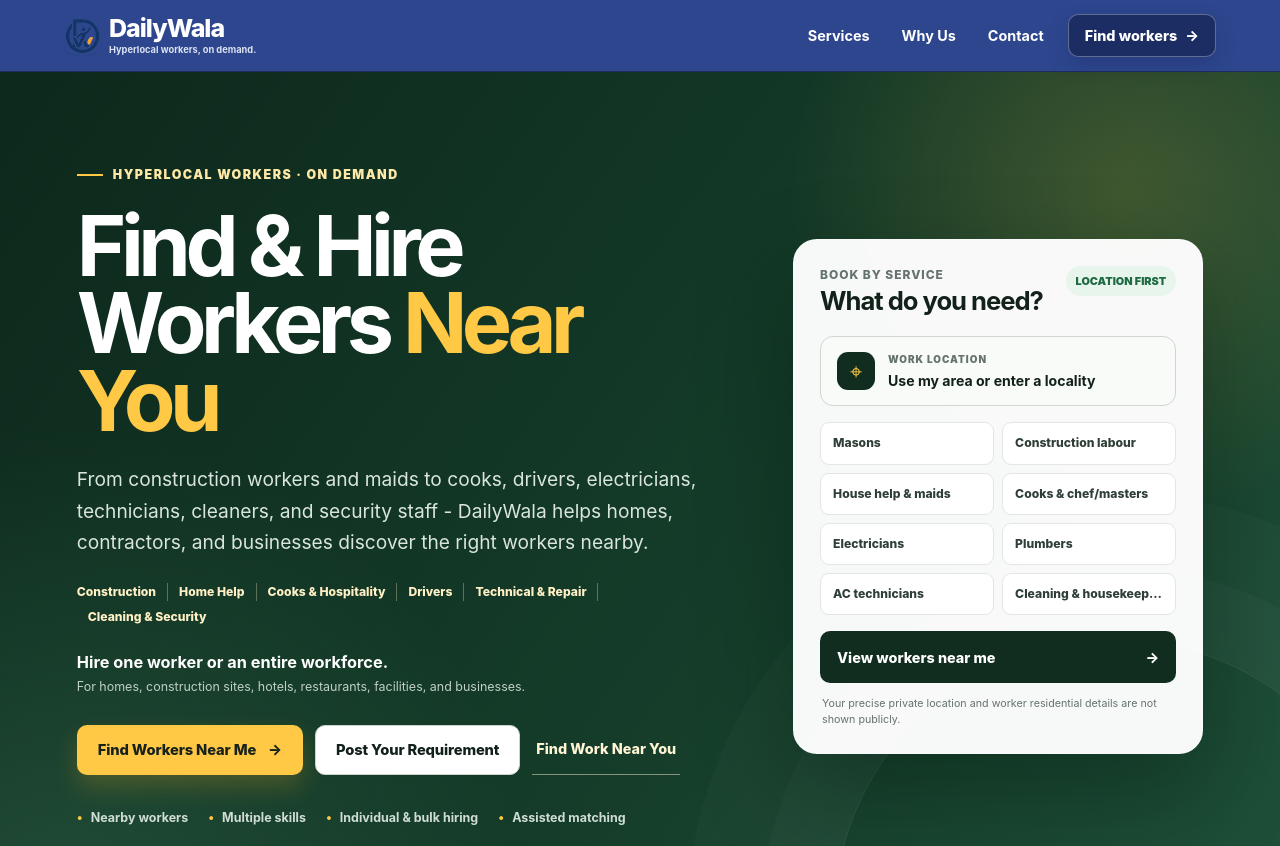
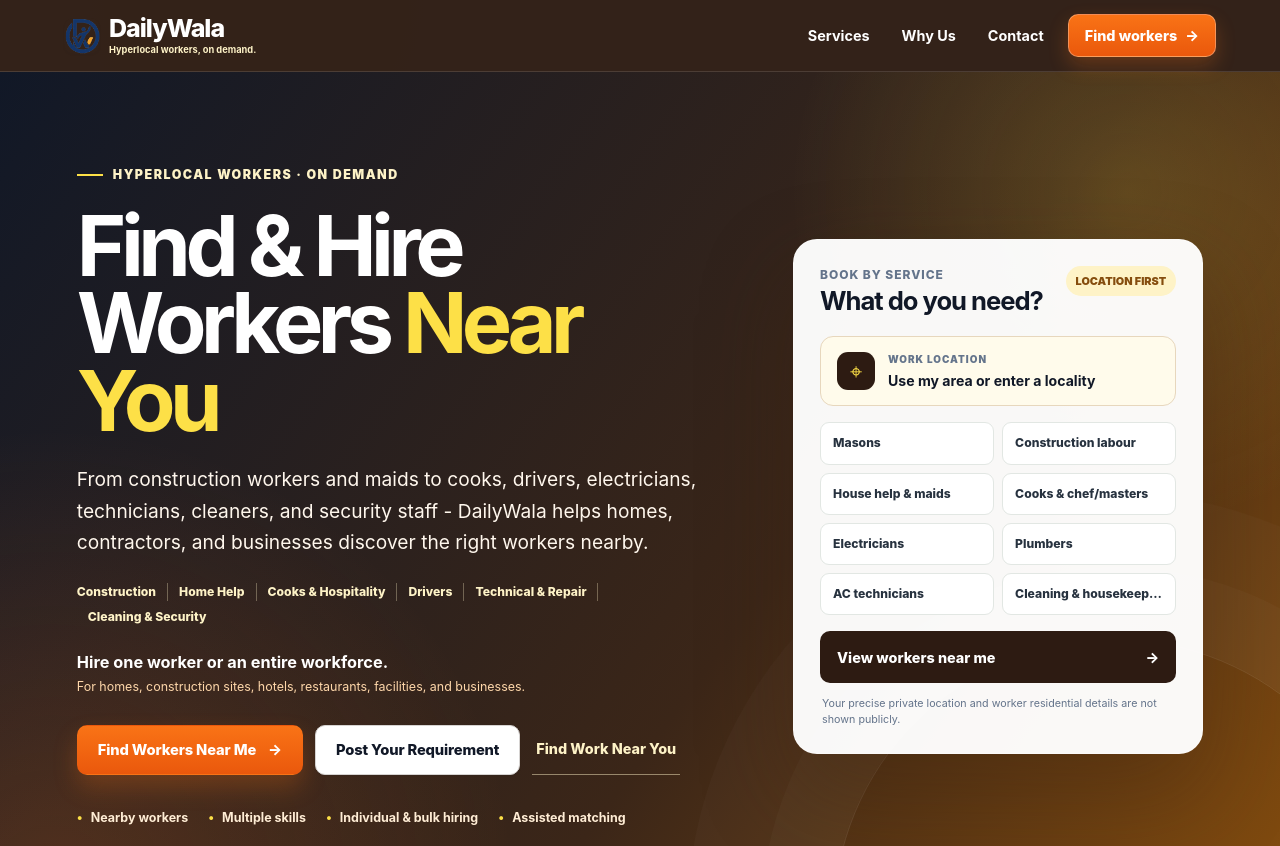
Before and after one commit to jnanamai052930/dailywala-seo-homepage, a Next.js app: page / in a window 1280 px wide. Shown: the top 846 px of the page. Built offline with nearby package versions, Linux system fonts and the light colour scheme.

Commit message:
Update site branding footer and analytics

```diff
--- a/app/globals.css
+++ b/app/globals.css
@@ -602,19 +602,19 @@
 }
 
 .why-card {
-  border-color: rgba(202, 138, 4, 0.18);
+  border-color: rgba(202, 138, 4, 0.24);
 }
 
 .why-card-verified {
-  background: linear-gradient(180deg, #fff7ed, #ffffff);
+  background: linear-gradient(180deg, #fff7ed, #fffdf7);
 }
 
 .why-card-wages {
-  background: linear-gradient(180deg, #eff6ff, #ffffff);
+  background: linear-gradient(180deg, #fffbeb, #ffffff);
 }
 
 .why-card-work {
-  background: linear-gradient(180deg, #f0fdf4, #ffffff);
+  background: linear-gradient(180deg, #fef3c7, #ffffff);
 }
 
 .service-group-card-construction-and-site-work {
@@ -644,8 +644,8 @@
   position: relative;
   overflow: hidden;
   background:
-    linear-gradient(90deg, rgba(17, 24, 39, 0.86) 0%, rgba(17, 24, 39, 0.7) 48%, rgba(17, 24, 39, 0.18) 100%),
-    linear-gradient(0deg, rgba(133, 77, 14, 0.18), rgba(133, 77, 14, 0.18)),
+    linear-gradient(90deg, rgba(17, 24, 39, 0.9) 0%, rgba(59, 38, 24, 0.76) 48%, rgba(133, 77, 14, 0.22) 100%),
+    linear-gradient(0deg, rgba(249, 115, 22, 0.12), rgba(249, 115, 22, 0.12)),
     url('/images/services-hero-sketch.png') center / cover no-repeat;
   color: #ffffff;
 }
@@ -1225,44 +1225,46 @@
 
 /* 2026 hyperlocal positioning system */
 :root {
-  --ink: #13211b;
-  --ink-soft: #2f3f37;
-  --muted: #66736c;
-  --line: #dde3de;
-  --line-strong: #cbd4cd;
-  --paper: #f4f6f1;
+  --ink: #111827;
+  --ink-soft: #27323f;
+  --muted: #64748b;
+  --line: #e5e7eb;
+  --line-strong: #d6d3d1;
+  --paper: #fffdf7;
   --surface: #ffffff;
-  --warm-surface: #fff8e6;
-  --brand: #f0a81c;
-  --brand-dark: #153d2a;
-  --brand-soft: #fff0c2;
-  --brand-hi: #ffc845;
-  --orange: #ed7a2b;
-  --orange-dark: #d65e12;
-  --blue: #245d47;
-  --forest: #102d20;
-  --forest-2: #1a4933;
-  --shadow-sm: 0 1px 2px rgba(19, 33, 27, 0.07);
-  --shadow-md: 0 14px 36px rgba(19, 33, 27, 0.09);
-  --shadow-lg: 0 32px 80px rgba(6, 35, 23, 0.18);
+  --warm-surface: #fffbeb;
+  --brand: #ca8a04;
+  --brand-dark: #854d0e;
+  --brand-soft: #fef3c7;
+  --brand-hi: #fde047;
+  --orange: #f97316;
+  --orange-dark: #ea580c;
+  --blue: #27408b;
+  --forest: #2d1b12;
+  --forest-2: #854d0e;
+  --shadow-sm: 0 1px 2px rgba(17, 24, 39, 0.07);
+  --shadow-md: 0 14px 36px rgba(17, 24, 39, 0.1);
+  --shadow-lg: 0 32px 80px rgba(133, 77, 14, 0.18);
 }
 
 body {
-  background: var(--paper);
+  background:
+    radial-gradient(circle at 20% 0%, rgba(253, 224, 71, 0.16), transparent 32rem),
+    linear-gradient(180deg, #fffdf7 0%, var(--paper) 46%, #ffffff 100%);
   color: var(--ink);
   font-family: Inter, ui-sans-serif, -apple-system, BlinkMacSystemFont, "Segoe UI", sans-serif;
 }
 
 :focus-visible {
-  outline: 3px solid rgba(240, 168, 28, 0.72);
+  outline: 3px solid rgba(249, 115, 22, 0.68);
   outline-offset: 3px;
 }
 
 .site-header {
   min-height: 72px;
   padding: 12px clamp(20px, 5vw, 76px);
-  border-color: #1b2d63;
-  background: rgba(39, 64, 139, 0.97);
+  border-color: rgba(255, 255, 255, 0.12);
+  background: rgba(45, 27, 18, 0.97);
 }
 
 .brand {
@@ -1285,7 +1287,7 @@
 
 .brand-lockup small {
   margin-top: 4px;
-  color: #dce3f4;
+  color: #fef3c7;
   font-size: 0.58rem;
   font-weight: 750;
   letter-spacing: 0;
@@ -1297,7 +1299,7 @@
   font-size: 0.9rem;
 }
 
-.site-header .nav a:hover { color: #dce3f4; }
+.site-header .nav a:hover { color: var(--brand-hi); }
 
 .header-cta {
   display: inline-flex;
@@ -1307,14 +1309,14 @@
   padding: 10px 16px;
   border-radius: 10px;
   border: 1px solid rgba(255, 255, 255, 0.3);
-  background: #1b2d63;
+  background: linear-gradient(180deg, var(--orange), var(--orange-dark));
   color: white;
   font-size: 0.9rem;
   font-weight: 800;
-  box-shadow: 0 9px 20px rgba(19, 30, 71, 0.22);
-}
-
-.header-cta:hover { background: #131e47; }
+  box-shadow: 0 9px 20px rgba(249, 115, 22, 0.24);
+}
+
+.header-cta:hover { background: var(--orange-dark); }
 
 .primary-action,
 .secondary-action,
@@ -1329,15 +1331,15 @@
 .primary-action,
 button {
   gap: 12px;
-  background: var(--brand-hi);
-  color: #17221c;
-  box-shadow: 0 12px 24px rgba(240, 168, 28, 0.22);
+  background: linear-gradient(180deg, var(--orange), var(--orange-dark));
+  color: white;
+  box-shadow: 0 12px 24px rgba(249, 115, 22, 0.24);
 }
 
 .primary-action:hover,
 button:hover {
-  background: #ffd35e;
-  box-shadow: 0 15px 28px rgba(240, 168, 28, 0.26);
+  background: var(--orange-dark);
+  box-shadow: 0 15px 28px rgba(249, 115, 22, 0.3);
 }
 
 .secondary-action {
@@ -1350,8 +1352,8 @@
   align-items: center;
   min-height: 50px;
   padding: 0 4px;
-  color: #fff4d3;
-  border-bottom: 1px solid rgba(255, 244, 211, 0.48);
+  color: #fef3c7;
+  border-bottom: 1px solid rgba(254, 243, 199, 0.48);
   font-size: 0.9rem;
   font-weight: 800;
 }
@@ -1364,7 +1366,7 @@
 .section .eyebrow,
 .contact-band .eyebrow {
   margin-bottom: 14px;
-  color: #956107;
+  color: var(--brand);
   font-size: 0.72rem;
   font-weight: 900;
   letter-spacing: 0.12em;
@@ -1392,9 +1394,9 @@
   padding: 94px clamp(22px, 6vw, 88px) 100px;
   overflow: hidden;
   background:
-    radial-gradient(circle at 88% 14%, rgba(255, 200, 69, 0.18), transparent 21rem),
-    radial-gradient(circle at 4% 96%, rgba(66, 129, 94, 0.3), transparent 29rem),
-    linear-gradient(126deg, #0d281c 0%, #153d2a 60%, #1e5139 100%);
+    radial-gradient(circle at 88% 14%, rgba(253, 224, 71, 0.17), transparent 21rem),
+    radial-gradient(circle at 4% 96%, rgba(249, 115, 22, 0.2), transparent 29rem),
+    linear-gradient(126deg, #111827 0%, #3b2618 60%, #854d0e 100%);
   color: white;
   isolation: isolate;
 }
@@ -1419,7 +1421,7 @@
   align-items: center;
   gap: 10px;
   margin: 0 0 22px;
-  color: #ffe9a7;
+  color: #fef3c7;
   font-size: 0.78rem;
   font-weight: 900;
   letter-spacing: 0.12em;
@@ -1452,7 +1454,7 @@
 .services-new-hero > div > p,
 .service-page-hero .hero-copy > p:last-of-type {
   max-width: 720px;
-  color: #d9e5de;
+  color: #fff7ed;
   font-size: clamp(1.04rem, 1.5vw, 1.25rem);
   line-height: 1.65;
 }
@@ -1462,14 +1464,14 @@
   flex-wrap: wrap;
   gap: 7px 0;
   margin-top: 24px;
-  color: #fff1c5;
+  color: #fef3c7;
   font-size: 0.76rem;
   font-weight: 850;
 }
 
 .hero-breadth a {
   padding: 0 11px;
-  border-right: 1px solid rgba(255, 241, 197, 0.32);
+  border-right: 1px solid rgba(254, 243, 199, 0.32);
 }
 
 .hero-breadth a:first-child { padding-left: 0; }
@@ -1483,14 +1485,14 @@
 }
 
 .hero-scale strong { color: white; font-size: 1.02rem; }
-.hero-scale span { color: #bfd0c5; font-size: 0.78rem; }
+.hero-scale span { color: #fed7aa; font-size: 0.78rem; }
 
 .hero-proof {
   display: flex;
   flex-wrap: wrap;
   gap: 8px 20px;
   margin-top: 34px;
-  color: #d0ddd5;
+  color: #ffedd5;
   font-size: 0.78rem;
   font-weight: 750;
 }
@@ -1508,7 +1510,7 @@
   border-radius: 24px;
   background: rgba(255, 255, 255, 0.97);
   color: var(--ink);
-  box-shadow: 0 38px 90px rgba(0, 18, 9, 0.34);
+  box-shadow: 0 38px 90px rgba(61, 35, 15, 0.34);
 }
 
 .finder-card-head {
@@ -1527,8 +1529,8 @@
 .availability-pill {
   padding: 7px 10px;
   border-radius: 999px;
-  background: #e8f5ec;
-  color: #1e6a43;
+  background: var(--brand-soft);
+  color: var(--brand-dark);
   font-size: 0.68rem;
   font-weight: 900;
   text-transform: uppercase;
@@ -1540,9 +1542,9 @@
   gap: 13px;
   min-height: 70px;
   padding: 13px 16px;
-  border: 1px solid #ced8d0;
+  border: 1px solid #e7d7bd;
   border-radius: 13px;
-  background: #f9fbf8;
+  background: #fffbeb;
 }
 
 .location-mark {
@@ -1580,7 +1582,7 @@
   white-space: nowrap;
 }
 
-.quick-services a:hover { border-color: #aebfb2; background: #f2f8f3; }
+.quick-services a:hover { border-color: var(--brand); background: #fffbeb; }
 
 .finder-submit {
   display: flex;
@@ -1617,7 +1619,7 @@
 .difference-heading > p:last-child,
 .flow-heading > p:last-child { color: var(--muted); font-size: 1.05rem; line-height: 1.7; }
 
-.service-marketplace { background: #f5f6f2; }
+.service-marketplace { background: #fff8e8; }
 
 .marketplace-grid {
   display: grid;
@@ -1633,38 +1635,38 @@
   border: 1px solid var(--line);
   border-radius: 18px;
   background: white;
-  box-shadow: 0 10px 28px rgba(16, 45, 32, 0.045);
+  box-shadow: 0 10px 28px rgba(17, 24, 39, 0.05);
   transition: transform 180ms ease, box-shadow 180ms ease, border-color 180ms ease;
 }
 
-.marketplace-card:hover { transform: translateY(-3px); border-color: #bac8bd; box-shadow: var(--shadow-md); }
+.marketplace-card:hover { transform: translateY(-3px); border-color: #e4b94d; box-shadow: var(--shadow-md); }
 .marketplace-card h3 { margin-bottom: 12px; font-size: 1.35rem; }
 .marketplace-card > p { color: var(--muted); font-size: 0.88rem; }
 .service-tags { display: flex; flex-wrap: wrap; gap: 7px; margin: 8px 0 26px; }
-.service-tags a { padding: 7px 9px; border-radius: 7px; background: #f2f5f1; color: #4d5e54; font-size: 0.68rem; font-weight: 750; }
+.service-tags a { padding: 7px 9px; border-radius: 7px; background: #fff5d6; color: #6f4a13; font-size: 0.68rem; font-weight: 750; }
 .card-link { display: flex; justify-content: space-between; margin-top: auto; padding-top: 18px; border-top: 1px solid var(--line); color: var(--forest-2); font-size: 0.78rem; font-weight: 900; }
 .center-action { display: flex; justify-content: center; margin-top: 30px; }
 
 .real-needs-section { background: white; }
 .use-case-grid { display: grid; grid-template-columns: repeat(3, minmax(0, 1fr)); gap: 12px; }
-.use-case-card { min-height: 190px; padding: 23px; border: 1px solid var(--line); border-radius: 14px; background: #fbfcfa; }
-.use-case-card > span { display: inline-block; margin-bottom: 26px; color: #99660c; font-size: 0.68rem; font-weight: 900; letter-spacing: 0.09em; text-transform: uppercase; }
+.use-case-card { min-height: 190px; padding: 23px; border: 1px solid #eee1c9; border-radius: 14px; background: #fffdf7; }
+.use-case-card > span { display: inline-block; margin-bottom: 26px; color: var(--brand); font-size: 0.68rem; font-weight: 900; letter-spacing: 0.09em; text-transform: uppercase; }
 .use-case-card h3 { margin-bottom: 9px; font-size: 1.1rem; }
 .use-case-card p { margin: 0; color: var(--muted); font-size: 0.8rem; }
 
-.flow-section { background: var(--forest); color: white; }
+.flow-section { background: linear-gradient(120deg, #111827, #3b2618 66%, #854d0e); color: white; }
 .flow-heading { display: grid; grid-template-columns: 1fr 1.25fr; gap: 20px 70px; align-items: end; margin-bottom: 48px; }
-.flow-heading .eyebrow { grid-column: 1 / -1; margin: 0; color: #ffe49b; }
+.flow-heading .eyebrow { grid-column: 1 / -1; margin: 0; color: #fde68a; }
 .flow-heading h2 { color: white; margin: 0; }
-.flow-heading > p:last-child { margin: 0; color: #bdd0c4; }
+.flow-heading > p:last-child { margin: 0; color: #ffedd5; }
 .fulfilment-flow { display: grid; grid-template-columns: repeat(5, 1fr); gap: 1px; margin: 0; padding: 0; overflow: hidden; border: 1px solid rgba(255,255,255,.18); border-radius: 16px; list-style: none; }
 .fulfilment-flow li { position: relative; display: flex; min-height: 135px; padding: 19px 16px; align-items: center; background: rgba(255,255,255,.055); }
 .fulfilment-flow li::before { content: ""; width: 9px; height: 9px; margin-right: 12px; flex: 0 0 auto; border-radius: 3px; background: var(--brand-hi); }
 .fulfilment-flow li:not(:last-child)::after { content: "→"; position: absolute; right: -8px; top: 50%; z-index: 1; color: var(--brand-hi); }
 .fulfilment-flow strong { display: block; }
-.fulfilment-flow strong { color: #f4f8f5; font-size: 0.76rem; line-height: 1.35; }
-
-.difference-section { display: grid; grid-template-columns: minmax(270px, .72fr) minmax(0, 1.28fr); gap: clamp(40px, 7vw, 100px); align-items: start; background: #f5f6f2; }
+.fulfilment-flow strong { color: #f8fafc; font-size: 0.76rem; line-height: 1.35; }
+
+.difference-section { display: grid; grid-template-columns: minmax(270px, .72fr) minmax(0, 1.28fr); gap: clamp(40px, 7vw, 100px); align-items: start; background: #fff8e8; }
 .difference-heading { position: sticky; top: 120px; }
 .difference-grid { display: grid; gap: 0; border-top: 1px solid var(--line-strong); }
 .difference-grid article { position: relative; padding: 25px 0 25px 22px; border-bottom: 1px solid var(--line-strong); }
@@ -1673,14 +1675,14 @@
 .difference-grid p { margin: 0; color: var(--muted); font-size: 0.85rem; line-height: 1.6; }
 
 .bulk-section { display: grid; grid-template-columns: 1.06fr .94fr; gap: clamp(40px, 7vw, 90px); align-items: center; background: white; }
-.bulk-art { position: relative; overflow: hidden; border-radius: 22px; background: #fff8e9; box-shadow: var(--shadow-lg); }
+.bulk-art { position: relative; overflow: hidden; border-radius: 22px; background: #fff7df; box-shadow: var(--shadow-lg); }
 .bulk-art img { width: 100%; min-height: 470px; object-fit: cover; object-position: center; }
 .bulk-copy > p:not(.eyebrow) { color: var(--muted); font-size: 1rem; line-height: 1.7; }
 .bulk-copy ul { display: grid; gap: 0; margin: 28px 0 32px; padding: 0; border-top: 1px solid var(--line); list-style: none; }
 .bulk-copy li { display: grid; grid-template-columns: 140px 1fr; gap: 22px; padding: 16px 0; border-bottom: 1px solid var(--line); font-size: 0.82rem; }
 .bulk-copy li span { color: var(--muted); }
 
-.search-intent-section { display: grid; grid-template-columns: .8fr 1.2fr; gap: clamp(30px, 7vw, 90px); padding-top: 64px; padding-bottom: 64px; background: #eef1ec; }
+.search-intent-section { display: grid; grid-template-columns: .8fr 1.2fr; gap: clamp(30px, 7vw, 90px); padding-top: 64px; padding-bottom: 64px; background: #fff3d6; }
 .search-intent-section h2 { font-size: clamp(1.8rem, 3vw, 2.7rem); }
 .search-intent-section > p { margin: 0; color: var(--muted); line-height: 1.75; }
 
@@ -1693,7 +1695,7 @@
   padding: 82px clamp(22px, 6vw, 88px);
   overflow: hidden;
   background:
-    linear-gradient(90deg, rgba(10, 37, 24, .98) 0%, rgba(18, 61, 42, .9) 58%, rgba(18, 61, 42, .46) 100%),
+    linear-gradient(90deg, rgba(17, 24, 39, .97) 0%, rgba(59, 38, 24, .9) 58%, rgba(133, 77, 14, .5) 100%),
     url('/images/services-hero-sketch.png') center / cover no-repeat;
   color: white;
 }
@@ -1701,40 +1703,40 @@
 .services-new-hero h1,
 .service-page-hero h1 { max-width: 850px; font-size: clamp(3rem, 6vw, 5.8rem); }
 .services-new-hero > div:first-child { max-width: 880px; }
-.services-hero-note { display: flex; flex-wrap: wrap; align-items: center; gap: 12px; margin-top: 36px; color: #ffe7a4; font-size: .75rem; font-weight: 900; text-transform: uppercase; letter-spacing: .08em; }
+.services-hero-note { display: flex; flex-wrap: wrap; align-items: center; gap: 12px; margin-top: 36px; color: #fef3c7; font-size: .75rem; font-weight: 900; text-transform: uppercase; letter-spacing: .08em; }
 .services-hero-note span { padding: 8px 11px; border: 1px solid rgba(255,255,255,.24); border-radius: 7px; background: rgba(255,255,255,.08); }
 .services-new-hero.why-new-hero { min-height: 540px; }
 
 .service-directory { background: white; }
 .directory-grid { display: grid; gap: 20px; }
-.directory-card { padding: 30px; border: 1px solid var(--line); border-radius: 18px; background: #f9faf7; }
+.directory-card { padding: 30px; border: 1px solid #eee1c9; border-radius: 18px; background: #fffdf7; }
 .directory-card > header { display: grid; grid-template-columns: minmax(0, 1fr); margin-bottom: 26px; }
 .directory-card h2 { margin: 0 0 8px; font-size: 1.65rem; letter-spacing: -.035em; }
 .directory-card header p { max-width: 820px; margin: 0; color: var(--muted); font-size: .86rem; }
 .directory-services { display: grid; grid-template-columns: repeat(3, minmax(0, 1fr)); gap: 9px; }
 .directory-services a { display: flex; align-items: center; justify-content: space-between; gap: 15px; min-height: 62px; padding: 13px 15px; border: 1px solid #e0e5e1; border-radius: 10px; background: white; }
-.directory-services a:hover { border-color: #aebdb1; }
+.directory-services a:hover { border-color: var(--brand); background: #fffbeb; }
 .directory-services span { font-size: .8rem; font-weight: 850; }
 .directory-services small { min-width: max-content; color: #7b8a81; font-size: .62rem; font-weight: 750; }
 
-.hiring-modes { background: #f3f5f1; }
+.hiring-modes { background: #fff8e8; }
 .hiring-modes > div:first-child { max-width: 800px; margin-bottom: 38px; }
 .hiring-mode-grid { display: grid; grid-template-columns: repeat(3, 1fr); gap: 12px; }
-.hiring-mode-grid article { min-height: 230px; padding: 25px; border-radius: 16px; background: var(--forest); color: white; }
-.hiring-mode-grid article > span { color: #ffd96f; font-size: .7rem; font-weight: 900; }
+.hiring-mode-grid article { min-height: 230px; padding: 25px; border-radius: 16px; background: linear-gradient(145deg, #2d1b12, #854d0e); color: white; }
+.hiring-mode-grid article > span { color: #fde68a; font-size: .7rem; font-weight: 900; }
 .hiring-mode-grid h3 { margin-top: 60px; color: white; }
-.hiring-mode-grid p { color: #c8d8ce; font-size: .82rem; }
-
-.privacy-section { display: grid; grid-template-columns: .75fr 1.25fr; gap: 70px; align-items: center; background: #fff8e5; }
+.hiring-mode-grid p { color: #ffedd5; font-size: .82rem; }
+
+.privacy-section { display: grid; grid-template-columns: .75fr 1.25fr; gap: 70px; align-items: center; background: #fff3d6; }
 .privacy-section h2 { font-size: clamp(1.8rem, 3vw, 2.8rem); }
-.privacy-section > p { margin: 0; color: #5f685f; line-height: 1.75; }
+.privacy-section > p { margin: 0; color: #6b5a46; line-height: 1.75; }
 
 .service-page-hero .hero-copy { max-width: 880px; }
 .service-detail-layout { display: grid; grid-template-columns: minmax(0, 1.2fr) minmax(300px, .8fr); gap: clamp(40px, 7vw, 90px); background: white; }
 .service-detail-copy h2 { font-size: clamp(2rem, 4vw, 3.2rem); }
-.service-assurance { display: grid; gap: 5px; margin-top: 28px; padding: 18px; border-left: 4px solid var(--brand); background: #f3f7f3; }
+.service-assurance { display: grid; gap: 5px; margin-top: 28px; padding: 18px; border-left: 4px solid var(--brand); background: #fffbeb; }
 .service-assurance span { color: var(--muted); font-size: .8rem; }
-.service-detail-card { border-color: #d7dfd8; background: #f9faf8; box-shadow: none; }
+.service-detail-card { border-color: #ead8b7; background: #fffdf7; box-shadow: none; }
 .service-detail-card h2 { font-size: 1.35rem; }
 .service-detail-card .primary-action { margin-top: 10px; }
 
@@ -1743,20 +1745,20 @@
   padding: 54px;
   border: 0;
   border-radius: 20px;
-  background: var(--forest);
+  background: linear-gradient(135deg, rgba(133, 77, 14, 0.98), rgba(17, 24, 39, 0.98));
   box-shadow: var(--shadow-lg);
 }
 .contact-band h2 { color: white; font-size: clamp(1.9rem, 3vw, 2.8rem); letter-spacing: -.04em; }
-.contact-band p { color: #c7d7cd; }
-.contact-band .eyebrow { color: #ffdc7b; }
+.contact-band p { color: #fef3c7; }
+.contact-band .eyebrow { color: #fde68a; }
 .contact-band .secondary-action { background: transparent; color: white; border-color: rgba(255,255,255,.3); }
 
 .site-footer {
   display: grid;
   grid-template-columns: 1fr auto;
   padding: 34px clamp(22px, 6vw, 88px);
-  background: #e9ede8;
-  color: #536159;
+  background: #fff7df;
+  color: #6b5a46;
 }
 .footer-links { display: flex; flex-wrap: wrap; gap: 18px; font-size: .76rem; font-weight: 800; }
 .footer-links a:hover { color: var(--forest); }
--- a/app/manifest.ts
+++ b/app/manifest.ts
@@ -9,8 +9,8 @@
     description: 'Find and hire nearby workers by skill, location, availability, and requirement.',
     start_url: '/',
     display: 'standalone',
-    background_color: '#f8fafc',
-    theme_color: '#1b2d63',
+    background_color: '#fffdf7',
+    theme_color: '#2d1b12',
     icons: [
       {
         src: '/images/dailywala-app-icon.png',
```
Also changed, not shown: app/components.tsx (+42 -6 lines), app/layout.tsx (+20 -1 lines).
